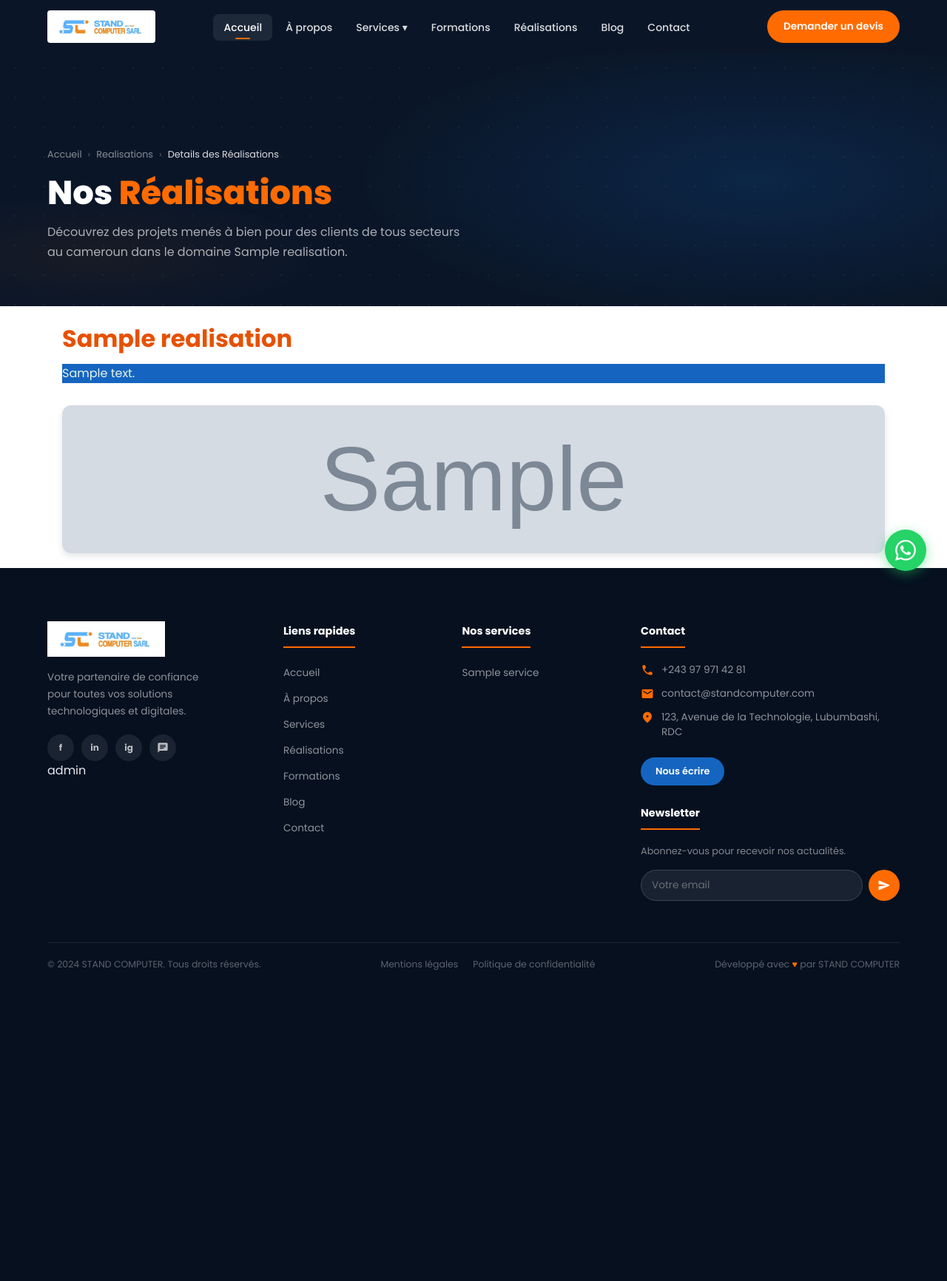
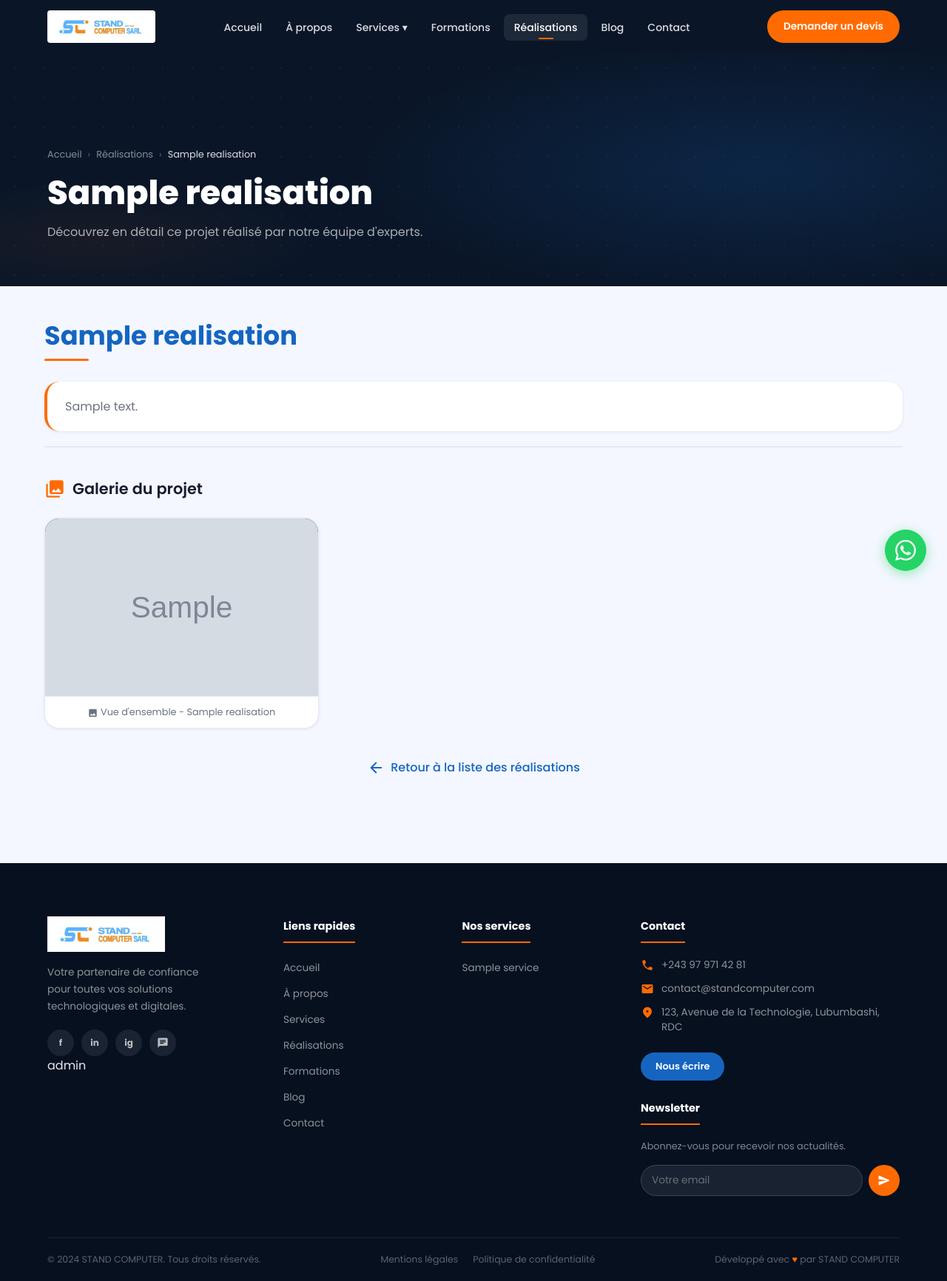
Before and after one commit to marielamajoumo-create/Site_Vitrine_Administrable_de_STAND_COMPUTER_SARL, a PHP site: page /realisation_details.php?id=1 in a window 1280 px wide. Shown: the whole page at 74% size. Before the commit the page ends 1312 px from the top, so only its background shows below. Run offline with PHP 8.4, Linux system fonts and the light colour scheme; tables that the repository leaves empty or names only in its code hold one stand-in row (values such as "Sample post"); grey boxes marked "Sample" are stand-in pictures.

Commit message:
Mes modifications

```diff
--- a/realisation_details.php
+++ b/realisation_details.php
@@ -14,21 +14,17 @@ $images = $pdo->prepare("
 $images->execute([$id]);
 ?>
 
-
-
-
-
 <!DOCTYPE html>
 <html lang="fr">
 <head>
   <meta charset="UTF-8" />
   <meta name="viewport" content="width=device-width, initial-scale=1.0" />
-  <title>Réalisations – Stand Computer SARL</title>
+  <title>Réalisation: <?php echo htmlspecialchars($data['title']); ?> – Stand Computer SARL</title>
   <link href="https://fonts.googleapis.com/css2?family=Poppins:wght@300;400;500;600;700;800&display=swap" rel="stylesheet" />
   <link href="https://fonts.googleapis.com/icon?family=Material+Icons+Round" rel="stylesheet" />
   <link rel="stylesheet" href="assets/css/shared.css" />
   <style>
-    body { padding-top: var(--nav-h); }
+    body { padding-top: var(--nav-h); background: var(--bg-light); }
 
     /* ─── Filters ── */
     .portfolio-section { padding: 80px 0; }
@@ -135,53 +131,205 @@ $images->execute([$id]);
     .testimonial-author strong { display: block; font-size: .88rem; color: var(--text-main); }
     .testimonial-author span { font-size: .78rem; color: var(--text-muted); }
 
+    /* ─── REALISATION DETAILS CORRIGÉ ────────────────────────── */
+    .realisation-detail-section {
+      padding: 40px 0 80px;
+      background: var(--bg-light);
+    }
+
+    .realisation-container {
+      max-width: 1200px;
+      margin: 0 auto;
+      padding: 0 20px;
+    }
+
+    /* En-tête de la réalisation */
+    .realisation-header {
+      margin-bottom: 40px;
+      padding-bottom: 20px;
+      border-bottom: 2px solid var(--border);
+    }
+
+    .realisation-title {
+      font-size: 2.2rem;
+      font-weight: 700;
+      color: var(--primary);
+      margin-bottom: 16px;
+      position: relative;
+      display: inline-block;
+    }
+
+    .realisation-title::after {
+      content: '';
+      position: absolute;
+      bottom: -8px;
+      left: 0;
+      width: 60px;
+      height: 3px;
+      background: var(--accent);
+      border-radius: 2px;
+    }
+
+    .realisation-description {
+      font-size: 1rem;
+      color: var(--text-muted);
+      background: var(--surface);
+      padding: 20px 24px;
+      border-radius: var(--radius-lg);
+      border-left: 4px solid var(--accent);
+      line-height: 1.7;
+      margin-top: 20px;
+      box-shadow: var(--shadow-sm);
+    }
+
+    /* Galerie d'images - Version corrigée */
+    .gallery-title {
+      font-size: 1.3rem;
+      font-weight: 600;
+      color: var(--text-main);
+      margin-bottom: 24px;
+      display: flex;
+      align-items: center;
+      gap: 10px;
+    }
+
+    .gallery-title .material-icons-round {
+      color: var(--accent);
+      font-size: 28px;
+    }
+
+    .realisation-gallery {
+      display: grid;
+      grid-template-columns: repeat(auto-fill, minmax(280px, 1fr));
+      gap: 24px;
+      margin-top: 20px;
+    }
+
+    /* Correction de la classe image-card */
+    .image-card {
+      background: var(--surface);
+      border-radius: var(--radius-lg);
+      overflow: hidden;
+      box-shadow: var(--shadow-sm);
+      transition: var(--transition);
+      border: 1px solid var(--border);
+      height: 100%;
+      display: flex;
+      flex-direction: column;
+    }
+
+    .image-card:hover {
+      transform: translateY(-6px);
+      box-shadow: var(--shadow-lg);
+      border-color: transparent;
+    }
+
+    /* Conteneur d'image avec dimensions fixes */
+    .image-wrapper {
+      position: relative;
+      width: 100%;
+      height: 240px;
+      overflow: hidden;
+      background: linear-gradient(135deg, #0a1628 0%, #1a2a4a 100%);
+      display: flex;
+      align-items: center;
+      justify-content: center;
+    }
+
+    .image-wrapper img {
+      width: 100%;
+      height: 100%;
+      object-fit: cover;
+      transition: transform 0.4s ease;
+    }
+
+    .image-card:hover .image-wrapper img {
+      transform: scale(1.08);
+    }
+
+    /* Overlay au survol */
+    .image-overlay {
+      position: absolute;
+      inset: 0;
+      background: rgba(0,0,0,0.5);
+      display: flex;
+      align-items: center;
+      justify-content: center;
+      opacity: 0;
+      transition: opacity 0.3s ease;
+    }
+
+    .image-card:hover .image-overlay {
+      opacity: 1;
+    }
+
+    .image-overlay .material-icons-round {
+      color: white;
+      font-size: 48px;
+      background: rgba(255,107,0,0.8);
+      border-radius: 50%;
+      padding: 12px;
+    }
+
+    /* Légende de l'image */
+    .image-caption {
+      padding: 12px 16px;
+      font-size: 0.8rem;
+      color: var(--text-muted);
+      background: var(--surface);
+      border-top: 1px solid var(--border);
+      text-align: center;
+    }
+
+    /* Message si aucune image */
+    .no-images {
+      text-align: center;
+      padding: 60px 20px;
+      background: var(--surface);
+      border-radius: var(--radius-lg);
+      border: 1px solid var(--border);
+    }
+
+    .no-images .material-icons-round {
+      font-size: 64px;
+      color: var(--text-muted);
+      margin-bottom: 16px;
+    }
+
+    .no-images p {
+      color: var(--text-muted);
+      font-size: 1rem;
+    }
+
+    /* Bouton retour */
+    .back-button {
+      margin-bottom: 30px;
+    }
+
+    .back-button a {
+      display: inline-flex;
+      align-items: center;
+      gap: 8px;
+      color: var(--primary);
+      text-decoration: none;
+      font-weight: 500;
+      transition: color 0.3s ease;
+    }
+
+    .back-button a:hover {
+      color: var(--accent);
+    }
+
     @media (max-width: 900px) {
       .projects-grid { grid-template-columns: repeat(2, 1fr); }
       .testimonials-grid { grid-template-columns: 1fr; max-width: 480px; margin: 0 auto; }
+      .realisation-gallery { grid-template-columns: repeat(auto-fill, minmax(240px, 1fr)); }
     }
+
     @media (max-width: 600px) {
       .projects-grid { grid-template-columns: 1fr; }
-    }
-
-    /*galerie*/
-    .realisation-container {
-        width: 90%;
-        max-width: 1200px;
-        margin: auto;
-        padding: 20px;
-    }
-    .realisation-title{
-        font-size: 32px;
-        font-weight: bold;
-        color: #E65100;
-        margin-bottom: 10px;
-    }
-    .realisation-description {
-        font-size: 16px;
-        color:#E8F5E9;
-        background-color: #1565C0;
-        margin-bottom: 30px;
-        line-height: 1.6;
-    }
-    .realisation-gallery{
-        display: grid;
-        grid-template-columns: repeat(auto-fill, minmax (120px,1fr));
-        gap:8px;
-    }
-    .image-card {
-        overflow: hidden;
-        border-radius: 12px;
-        box-shadow: 0 4px 10px rgba(0,0,0,0.1);
-    }
-
-    .image-card img {
-        width: 100%;
-        height: 200px;
-        object-fit: cover;
-        transition: transform 0.3s;
-    }
-    .image-card:hover img {
-        transform: scale (1.1);
+      .realisation-gallery { grid-template-columns: 1fr; }
+      .realisation-title { font-size: 1.6rem; }
     }
   </style>
 </head>
@@ -194,54 +342,104 @@ $images->execute([$id]);
       <div class="breadcrumb">
         <a href="index.php">Accueil</a>
         <span class="sep">›</span>
-        <a href="realisations.php">Realisations</a>
+        <a href="realisations.php">Réalisations</a>
         <span class="sep">›</span>
-        <span class="current"> Details des Réalisations</span>
+        <span class="current"><?php echo htmlspecialchars($data['title']); ?></span>
       </div>
-      <h1>Nos <span class="accent">Réalisations</span></h1>
-      <p>Découvrez  des projets menés à bien pour des clients de tous secteurs au cameroun dans le domaine <?php echo htmlspecialchars($data['title']); ?>.</p>
+      <h1><?php echo htmlspecialchars($data['title']); ?></h1>
+      <p>Découvrez en détail ce projet réalisé par notre équipe d'experts.</p>
     </div>
   </section>
+
+  <section class="realisation-detail-section">
     <div class="realisation-container">
+
+      <!-- Détails de la réalisation -->
+      <div class="realisation-header">
         <h1 class="realisation-title"><?php echo htmlspecialchars($data['title']); ?></h1>
+        <div class="realisation-description">
+          <?php echo nl2br(htmlspecialchars($data['description'])); ?>
+        </div>
+      </div>
 
-        <p class="realisation-description"><?php echo htmlspecialchars($data['description']); ?></p>
-        <!-- galerie d'image -->
+      <!-- Galerie d'images -->
+      <div class="gallery-title">
+        <span class="material-icons-round">photo_library</span>
+        <span>Galerie du projet</span>
+      </div>
+
       <div class="realisation-gallery">
-            <?php foreach($images as $img): ?>
-            <div class="image-card">
-                <img src="admin/uploads/realisations/<?php echo $img['image_path']; ?>" width="300">
+        <?php
+        $imageCount = 0;
+        foreach($images as $img):
+          $imageCount++;
+          $imagePath = "admin/uploads/realisations/" . $img['image_path'];
+        ?>
+        <div class="image-card fade-in">
+          <div class="image-wrapper">
+            <img src="<?php echo $imagePath; ?>"
+                 alt="Image <?php echo $imageCount; ?> - <?php echo htmlspecialchars($data['title']); ?>"
+                 loading="lazy"
+                 onerror="this.onerror=null; this.src='https://placehold.co/400x300/1565C0/white?text=Image+non+disponible'">
+            <div class="image-overlay">
+              <span class="material-icons-round">visibility</span>
+            </div>
+          </div>
+          <div class="image-caption">
+            <span class="material-icons-round" style="font-size: 14px; vertical-align: middle;">image</span>
+            Vue d'ensemble - <?php echo htmlspecialchars($data['title']); ?>
+          </div>
         </div>
         <?php endforeach; ?>
+
+        <?php if($imageCount == 0): ?>
+        <div class="no-images">
+          <span class="material-icons-round">photo_camera</span>
+          <p>Aucune image disponible pour cette réalisation.</p>
         </div>
+        <?php endif; ?>
       </div>
+
+      <!-- Bouton retour -->
+      <div class="back-button" style="margin-top: 40px; text-align: center;">
+        <a href="realisations.php">
+          <span class="material-icons-round">arrow_back</span>
+          Retour à la liste des réalisations
+        </a>
+      </div>
+
+    </div>
+  </section>
+
   <div id="footer-placeholder"></div>
   <div id="fab-placeholder"></div>
 
   <script src="components.js"></script>
   <script>
-    initComponents('accueil');
+    initComponents('realisations');
 
-    // Animated counters
-    const statsSection = document.getElementById('stats');
-    let countersRan = false;
-    const statsObs = new IntersectionObserver((entries) => {
-      if (entries[0].isIntersecting && !countersRan) {
-        countersRan = true;
-        document.querySelectorAll('.stat-number[data-target]').forEach(el => {
-          const target = parseInt(el.dataset.target, 10);
-          const accent = el.querySelector('.accent');
-          let val = 0;
-          const step = target / 60;
-          const timer = setInterval(() => {
-            val = Math.min(val + step, target);
-            el.childNodes[0].textContent = Math.floor(val);
-            if (val >= target) clearInterval(timer);
-          }, 20);
+    // Animation au scroll
+    const observerOptions = {
+      threshold: 0.1,
+      rootMargin: '0px 0px -50px 0px'
+    };
+
+    const observer = new IntersectionObserver((entries) => {
+      entries.forEach(entry => {
+        if (entry.isIntersecting) {
+          entry.target.style.opacity = '1';
+          entry.target.style.transform = 'translateY(0)';
+          observer.unobserve(entry.target);
+        }
       });
-      }
-    }, { threshold: 0.5 });
-    statsObs.observe(statsSection);
+    }, observerOptions);
+
+    document.querySelectorAll('.fade-in').forEach(el => {
+      el.style.opacity = '0';
+      el.style.transform = 'translateY(20px)';
+      el.style.transition = 'opacity 0.6s ease, transform 0.6s ease';
+      observer.observe(el);
+    });
   </script>
 </body>
 </html>
```
Also changed, not shown: about.php (+7 -7 lines), assets/css/style.css (+12 -5 lines). Lines whose indentation alone changed are shown as unchanged.
